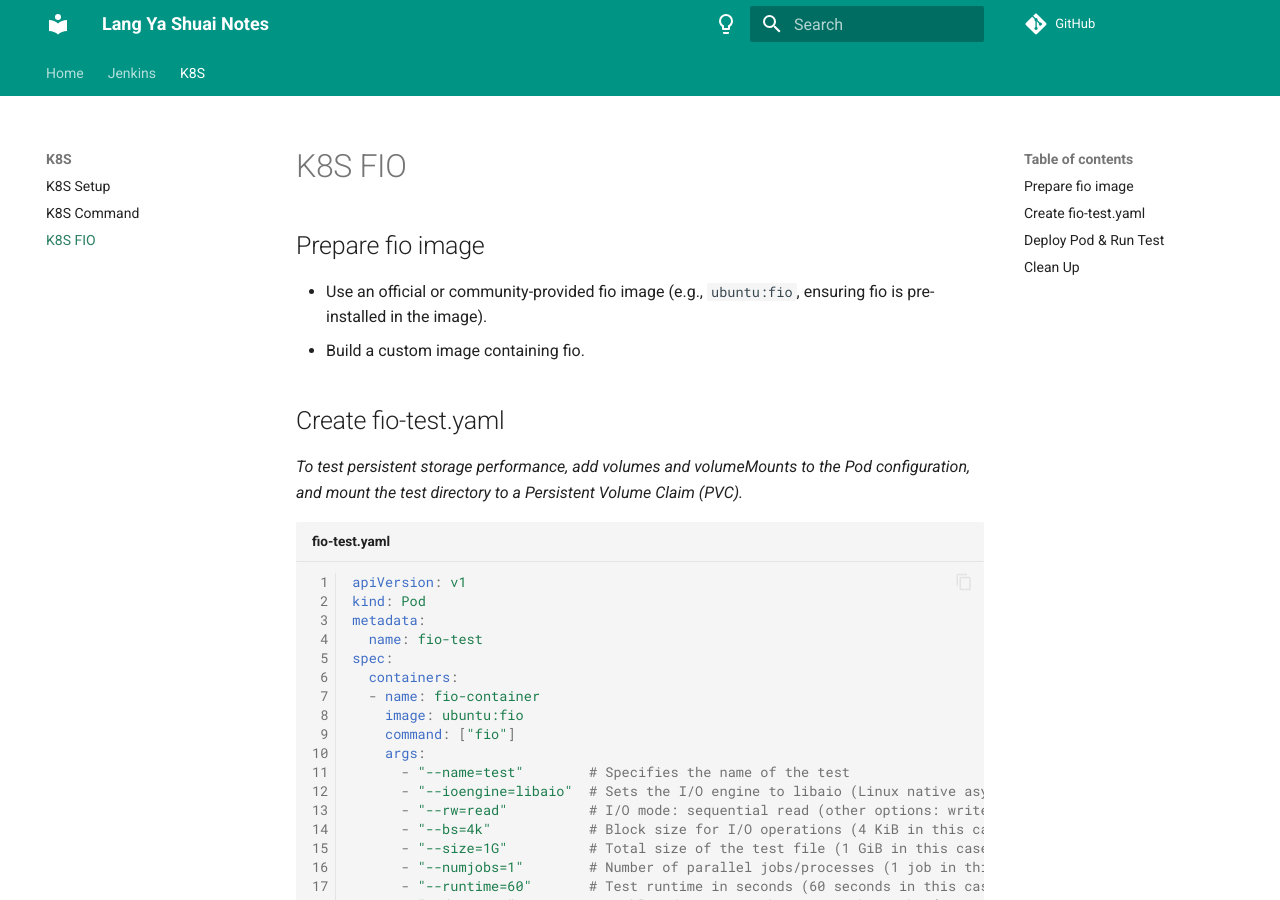
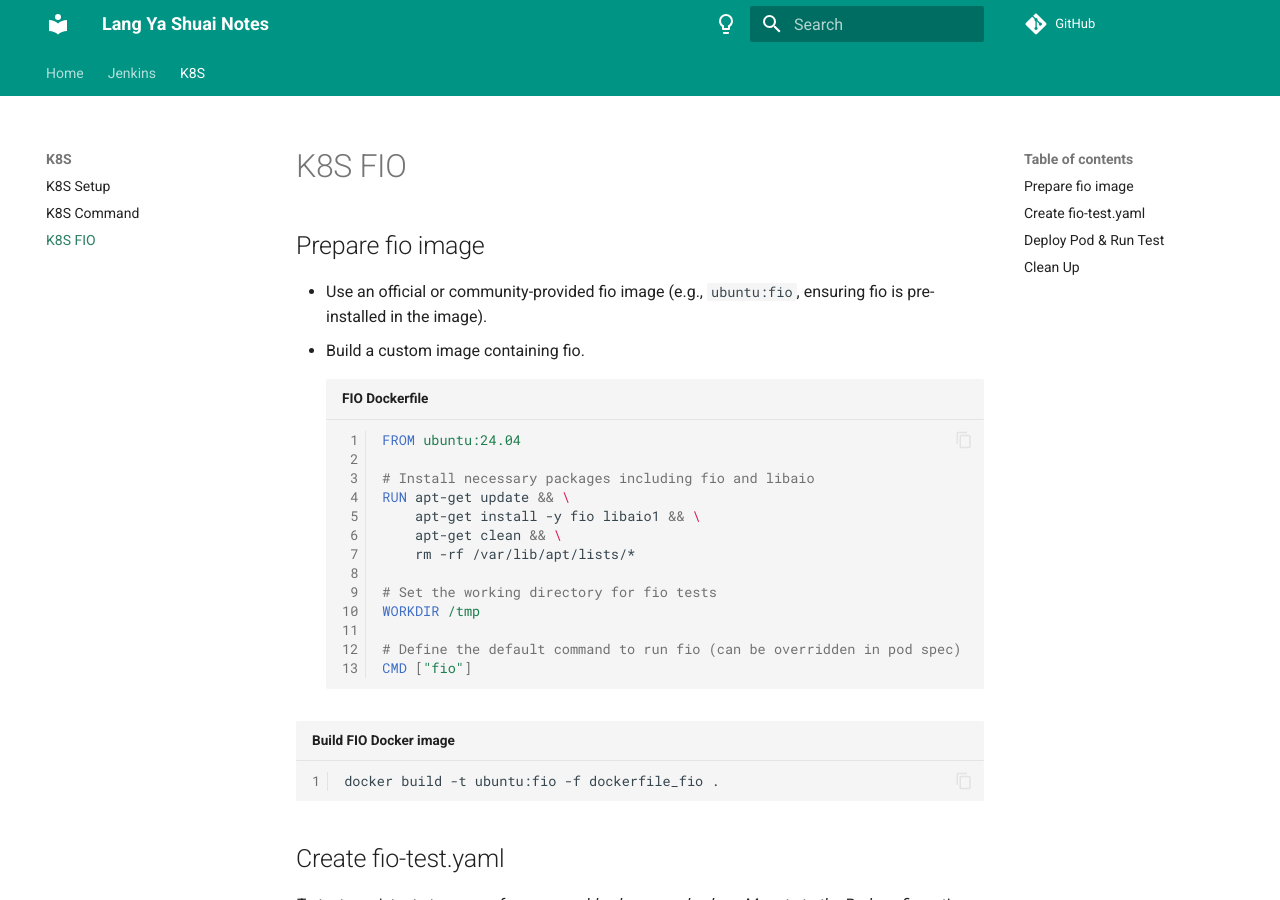
Before and after one commit to zhouushe/notes, an MkDocs documentation site: the page built from docs/k8s_fio.md, in a window 1280 px wide and 900 px high. Built offline with MkDocs 1.6.1 and Material for MkDocs 9.7.7, drawn with Linux system fonts in a browser that asks for light colours; comment, search, counter and statistics services are not loaded.

Commit message:
Update k8s_fio.md

````diff
--- a/docs/k8s_fio.md
+++ b/docs/k8s_fio.md
@@ -1,6 +1,25 @@
 ## Prepare fio image
 - Use an official or community-provided fio image (e.g., `ubuntu:fio`, ensuring fio is pre-installed in the image).
 - Build a custom image containing fio.
+```dockerfile title="FIO Dockerfile"
+FROM ubuntu:24.04
+
+# Install necessary packages including fio and libaio
+RUN apt-get update && \
+    apt-get install -y fio libaio1 && \
+    apt-get clean && \
+    rm -rf /var/lib/apt/lists/*
+
+# Set the working directory for fio tests
+WORKDIR /tmp
+
+# Define the default command to run fio (can be overridden in pod spec)
+CMD ["fio"]
+```
+
+```bash title="Build FIO Docker image"
+docker build -t ubuntu:fio -f dockerfile_fio .
+```
 
 ## Create fio-test.yaml
 *To test persistent storage performance, add volumes and volumeMounts to the Pod configuration, and mount the test directory to a Persistent Volume Claim (PVC).*
````
